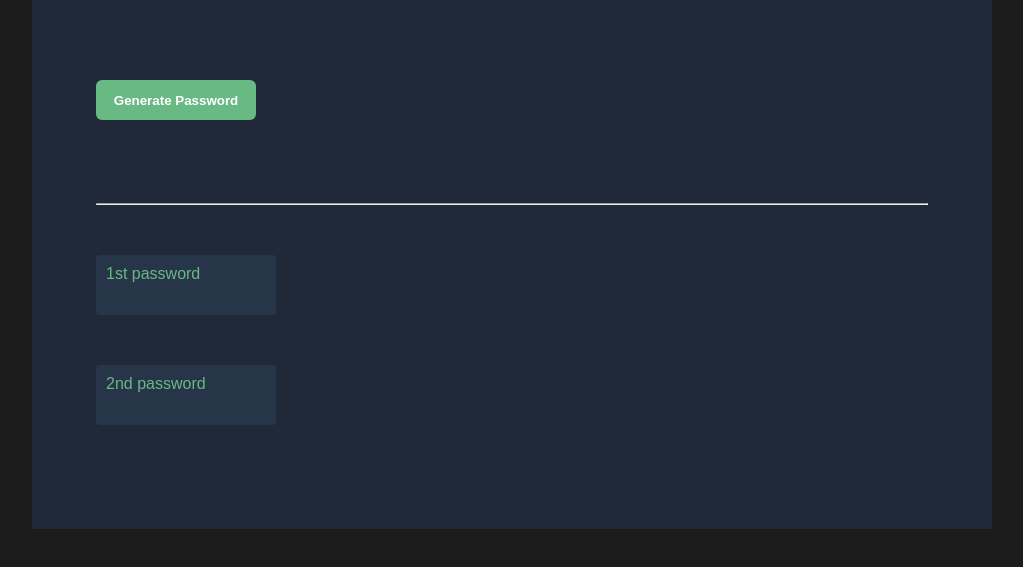
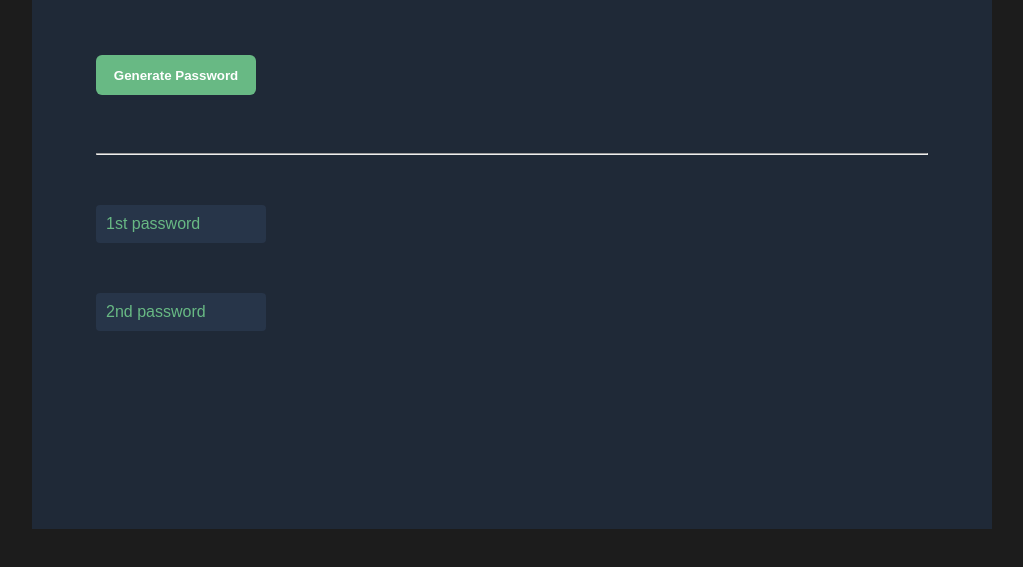
Before and after one commit to HEMANTH123SR/password-generator, a plain HTML site: page index.html in a window 1280 px wide. Shown: the part 215-782 px from the top of the page, without its empty margins (128-1151 px from the left). Drawn offline with Linux system fonts and the light colour scheme.

Commit message:
Add files via upload

```diff
--- a/style.css
+++ b/style.css
@@ -42,16 +42,16 @@ body{
     border: none;
     background-color: #68B984;
     color: white;
-    margin-top:10%;
+    margin-top:7%;
     width: 160px;
 height: 40px;
 }
 
 hr{
-    margin-top: 10%;
+    margin-top: 7%;
     background-color:white;
     color: white;
-
+    margin-bottom: 5%;
 }
 
 .btn{
@@ -61,10 +61,10 @@ hr{
     padding: 10px;
     border: none;
     /* border:1px solid black; */
-width: 160px;
-height: 40px;
+    width: 150px;
     border-radius: 4px;
     margin-right :100px;
     color: #68B984;
 
+
 }
```
